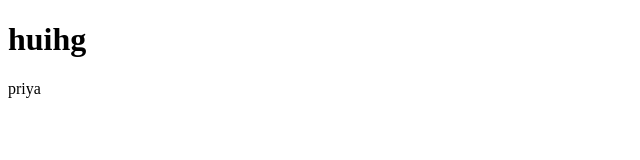
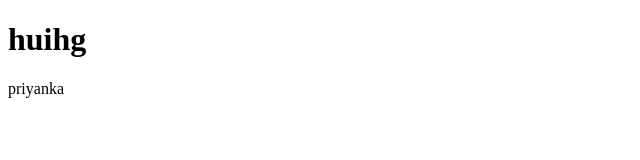
Before and after one commit to priyanka13L/demo1, a plain HTML site: page index.html in a window 1280 px wide. Shown: the full height of the page, 0-640 px from the left. Drawn offline with Linux system fonts and the light colour scheme.

Commit message:
Update index.html

```diff
--- a/index.html
+++ b/index.html
@@ -7,7 +7,7 @@
 </head>
 <body>
     <h1>huihg</h1>
-    <p>priya</p>
+    <p>priyanka</p>
 
 </body>
 </html>
```
